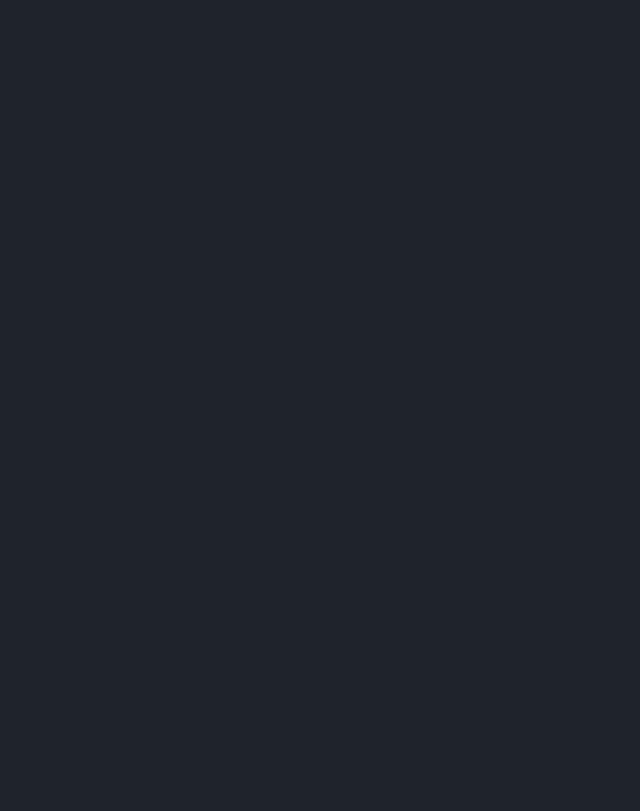
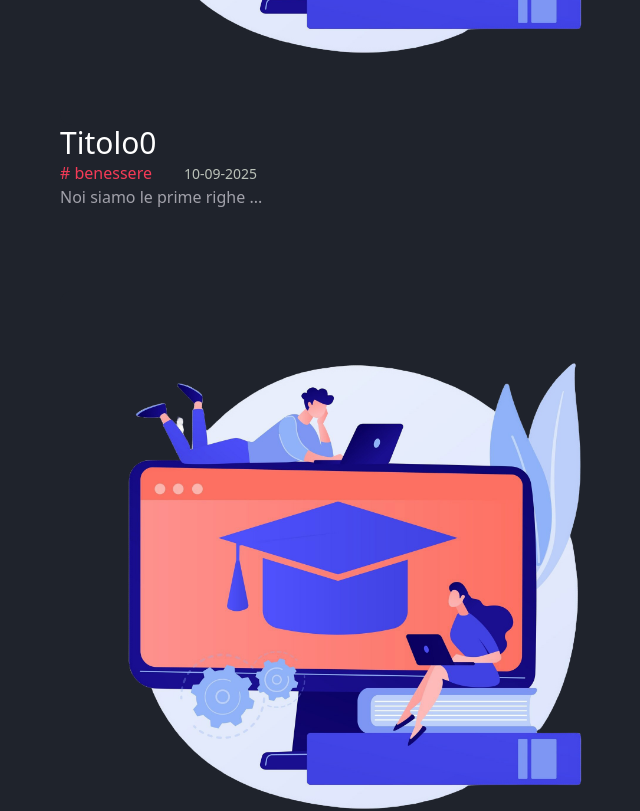
Before and after one commit to giuliadev95/typescript-blog, a React (Vite) app: page /blog in a window 1280 px wide. Shown: the part 4080-4891 px from the top of the page, without its empty margins (285-925 px from the left). Before the commit the page ends 3638 px from the top, so only its background shows below. Built offline with nearby package versions, Linux system fonts and the light colour scheme.

Commit message:
Feat: install react-router-dom and implement routing.

```diff
--- a/package.json
+++ b/package.json
@@ -13,6 +13,7 @@
     "@tailwindcss/vite": "^4.1.14",
     "react": "^19.1.1",
     "react-dom": "^19.1.1",
+    "react-router-dom": "^7.9.4",
     "tailwindcss": "^4.1.14"
   },
   "devDependencies": {
--- a/src/App.tsx
+++ b/src/App.tsx
@@ -1,11 +1,21 @@
 import './App.css';
+import { BrowserRouter, Routes, Route } from "react-router-dom";
 import { BlogPage } from './pages/BlogPage';
+import { HomePage } from './pages/HomePage';
 
 function App() {
 
   return (
     <>
-      <BlogPage/>
+      <BrowserRouter>
+        <Routes>
+          {/** Home */}
+          <Route path='/' element={<HomePage/>}/>
+
+          {/** Blog */}
+          <Route path='/blog' element={<BlogPage/>}/>
+        </Routes>
+      </BrowserRouter>
     </>
   )
 }
--- a/src/data/NavBarData.ts
+++ b/src/data/NavBarData.ts
@@ -9,27 +9,29 @@ export const NavBarData: NavItem[] = [
         name: "Home",
         icon: FaHome ,
         onClick:()=> {
-            const section = document.querySelector("#about");
-            section?.scrollIntoView({ behavior: "smooth" });
+            window.location.href = "/";
         }
     },
     {
         name: "About",
         icon: FaUser,
-        onClick: () => { window.location.href = "/about";
+        onClick: () => {
+            window.location.href = "/about";
         }
     },
     {
         name: "Blog",
         icon: FaPen,
-        onClick: () => { window.location.href = "/blog";
+        onClick: () => {
+            window.location.href = "/blog";
         }
     },
     {
         name: "Contatti",
         icon: RiContactsBook3Fill,
         onClick: () => {
-            const section = document.querySelector("#contact"); section?.scrollIntoView({ behavior: "smooth" });
+            const section = document.querySelector("#contact");
+            section?.scrollIntoView({ behavior: "smooth" });
     }
     },
 ]
--- a/src/data/PlogPostData.ts
+++ b/src/data/PlogPostData.ts
@@ -74,7 +74,59 @@ const BlogPostData : BlogPost[] = [
             }],
         createdAt: new Date('09/10/2025'),
          category: categories[3]
-    }
+    },
+    {
+        id: 5,
+        title: "Titolo0",
+        firstLines:"Noi siamo le prime righe",
+        body:"I'm the body, not very long, uh?",
+        img:[
+            {
+                imgUrl:"/about-img.png",
+                imgAlt:"A teacher giving an online class"
+            }],
+        createdAt: new Date('09/10/2025'),
+         category: categories[3]
+    },
+    {
+        id: 6,
+        title: "Titolo0",
+        firstLines:"Noi siamo le prime righe",
+        body:"I'm the body, not very long, uh?",
+        img:[
+            {
+                imgUrl:"/about-img.png",
+                imgAlt:"A teacher giving an online class"
+            }],
+        createdAt: new Date('09/10/2025'),
+         category: categories[3]
+    },
+    {
+        id: 7,
+        title: "Titolo0",
+        firstLines:"Noi siamo le prime righe",
+        body:"I'm the body, not very long, uh?",
+        img:[
+            {
+                imgUrl:"/about-img.png",
+                imgAlt:"A teacher giving an online class"
+            }],
+        createdAt: new Date('09/10/2025'),
+         category: categories[3]
+    },
+    {
+        id: 8,
+        title: "Titolo0",
+        firstLines:"Noi siamo le prime righe",
+        body:"I'm the body, not very long, uh?",
+        img:[
+            {
+                imgUrl:"/about-img.png",
+                imgAlt:"A teacher giving an online class"
+            }],
+        createdAt: new Date('09/10/2025'),
+         category: categories[3]
+    },
 ]
 
 export default BlogPostData;
--- a/src/pages/BlogPage.tsx
+++ b/src/pages/BlogPage.tsx
@@ -1,7 +1,7 @@
 import { PostCard } from "../components/PostCard";
 import BlogPostData from "../data/PlogPostData.ts";
+import type { BlogPost } from "../types/BlogPost.ts";
 import Layout from "../components/Layout";
-import type { BlogPost } from "../types/BlogPost.ts";
 
 export const BlogPage: React.FC = () => {
   return (
--- a/src/pages/HomePage.tsx
+++ b/src/pages/HomePage.tsx
@@ -0,0 +1,15 @@
+import Layout from '../components/Layout';
+
+export const HomePage = () => {
+  return (
+    <Layout>
+      <div>
+        {/** Title component */}
+        <h1 className="text-[#97d4c7] text-5xl font-bold mb-2">
+           Home
+        </h1>
+
+      </div>
+    </Layout>
+  );
+};
```
Also changed, not shown: 1 other file (tests, documents, lock files or other folders).
